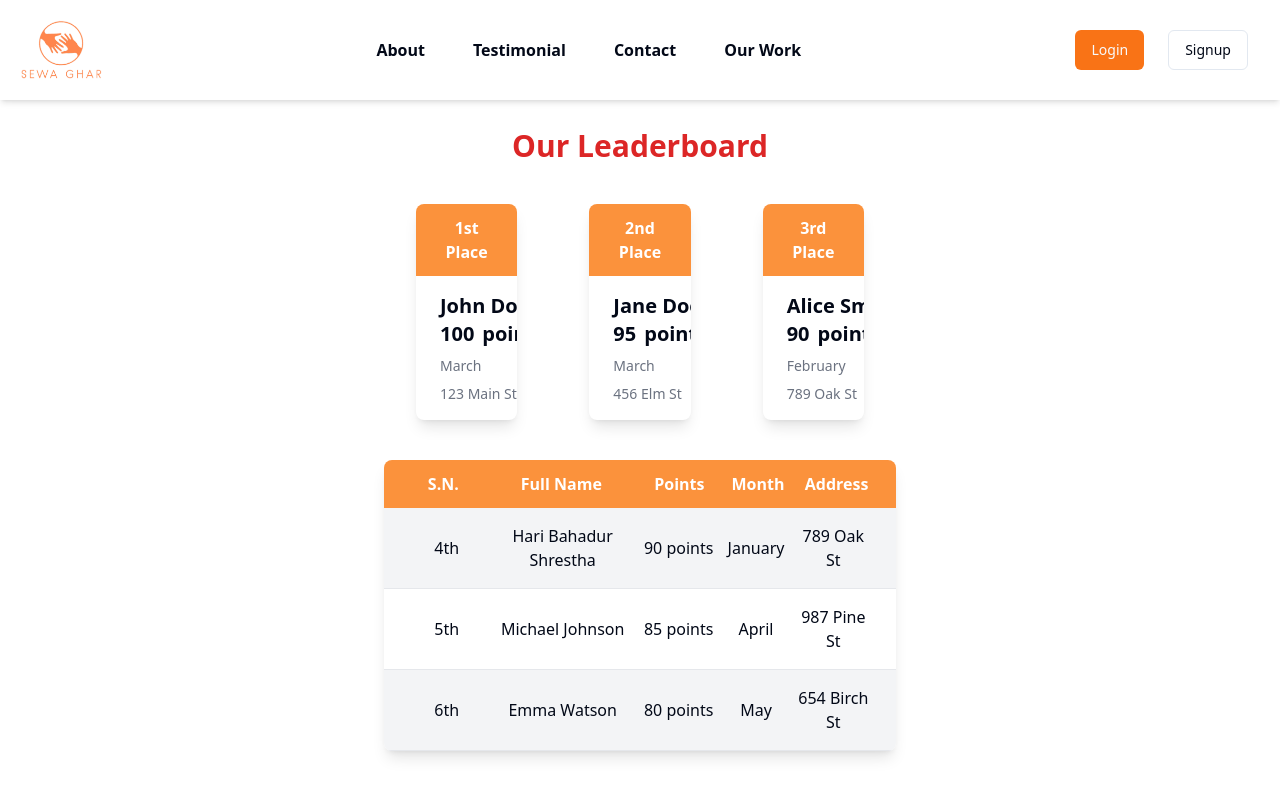
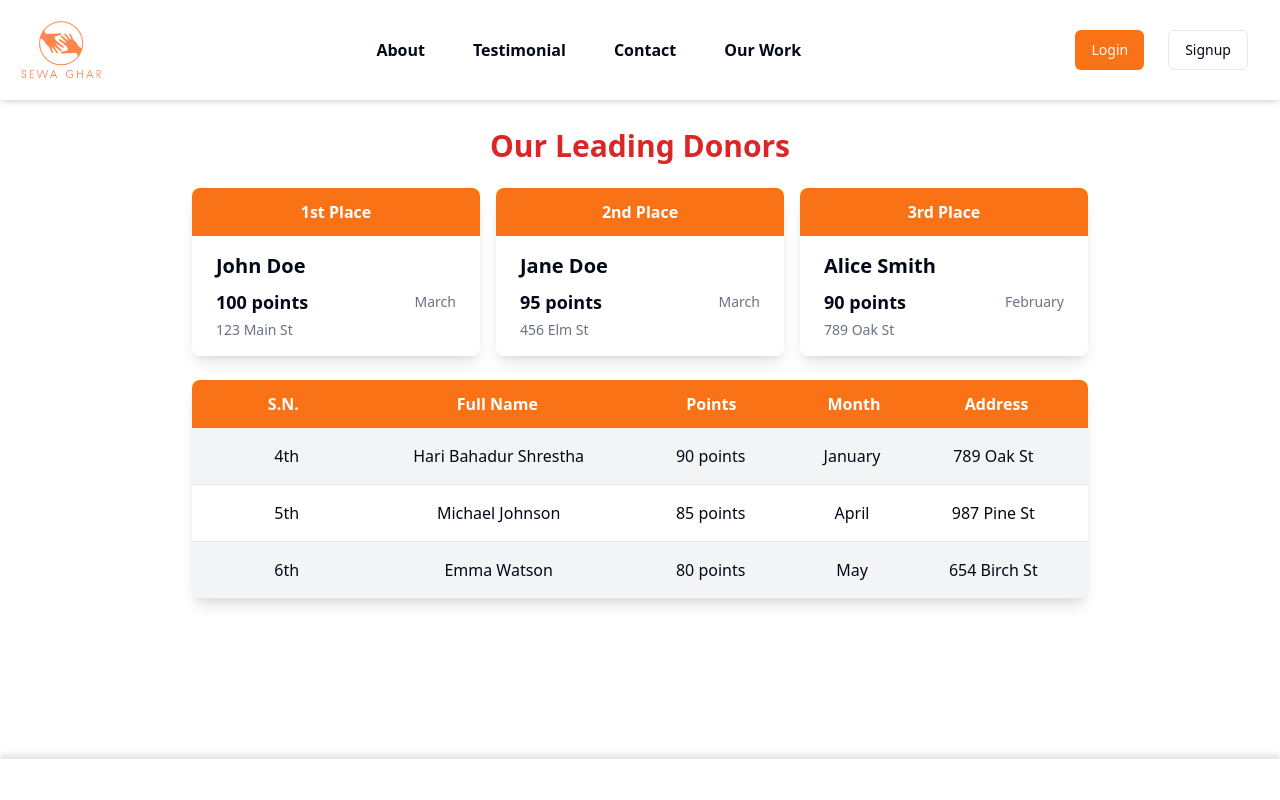
Before and after one commit to radhikaneupane93/sewa-ghar, a React (Vite) app in the folder frontend/: page /Leaderboard in a window 1280 px wide. Shown: the top 800 px of the page. Built offline with nearby package versions, Linux system fonts and the light colour scheme.

Commit message:
Modified Leaderboard Ui

```diff
--- a/frontend/src/pages/Leaderboard.tsx
+++ b/frontend/src/pages/Leaderboard.tsx
@@ -11,11 +11,8 @@ interface LeaderboardEntry {
 
 const Leaderboard: React.FC = () => {
   const [leaderboardData, setLeaderboardData] = useState<LeaderboardEntry[]>([]);
-
-
   useEffect(() => {
     const fetchData = async () => {
-
       const data: LeaderboardEntry[] = [
         { id: 1, name: "John Doe", points: 100, month: "March", address: "123 Main St", rank: "1st" },
         { id: 2, name: "Jane Doe", points: 95, month: "March", address: "456 Elm St", rank: "2nd" },
@@ -23,57 +20,41 @@ const Leaderboard: React.FC = () => {
         { id: 4, name: "Hari Bahadur Shrestha", points: 90, month: "January", address: "789 Oak St", rank: "3rd" },
         { id: 5, name: "Michael Johnson", points: 85, month: "April", address: "987 Pine St", rank: "5th" },
         { id: 6, name: "Emma Watson", points: 80, month: "May", address: "654 Birch St", rank: "6th" },
-
       ];
-
-
       const sortedData = data.sort((a, b) => b.points - a.points);
-
-
       const rankedData = sortedData.map((entry, index) => ({
         ...entry,
         rank: `${index + 1}${index === 0 ? "st" : index === 1 ? "nd" : index === 2 ? "rd" : "th"}`,
       }));
-
       setLeaderboardData(rankedData);
     };
 
     fetchData();
   }, []);
 
-
   const topUsers = leaderboardData.slice(0, 3);
   const otherUsers = leaderboardData.slice(3);
 
   return (
-    <div className="mt-32">
-      <div className="mt-10 max-w-lg mx-auto">
-        <h2 className="text-3xl font-bold mb-6 text-center text-red-600">Our Leaderboard</h2>
-
-        <div className="flex justify-center gap-10 p-4">
+    <div className="max-w-4xl mx-auto mt-32">
+      <h2 className="text-3xl font-semibold text-red-600 mb-6 text-center">Our Leading Donors</h2>
+      <div className="grid grid-cols-1 sm:grid-cols-2 lg:grid-cols-3 gap-4">
         {topUsers.map((user) => (
-            <div key={user.id} className="bg-white shadow-lg rounded-lg overflow-hidden mx-4 max-w-full max-                                                                                                    h-full">
-              <div className="bg-orange-400 py-3 px-5 font-bold text-white text-center">
-                {user.rank} Place
+          <div key={user.id} className="bg-white shadow-lg rounded-lg overflow-hidden transform hover:scale-105 transition-transform duration-300 ease-in-out">
+            <div className="bg-orange-500 py-3 px-5 font-bold text-white text-center">{user.rank} Place</div>
+            <div className="px-6 py-4">
+              <div className="text-xl font-bold mb-2">{user.name}</div>
+              <div className="flex items-center justify-between">
+                <div className="text-lg font-bold">{user.points} points</div>
+                <div className="text-sm text-gray-500">{user.month}</div>
               </div>
-              <div className="px-6 py-4 w-64">
-                <div className="items-center justify-between">
-                  <div className="text-xl font-bold">{user.name}</div>
-                  <div className="flex gap-2">
-                    <div className="text-xl font-bold">{user.points}</div>
-
-                    <div className="text-xl font-bold"> points</div>
-                  </div>
-                </div>
-                <div className="text-sm text-gray-500 mt-2">{user.month}</div>
-                <div className="text-sm text-gray-500 mt-2">{user.address}</div>
+              <div className="text-sm text-gray-500 mt-1">{user.address}</div>
             </div>
           </div>
         ))}
       </div>
-
       <div className="bg-white shadow-lg rounded-lg overflow-hidden mt-6">
-          <div className="flex bg-orange-400 py-3 px-5 font-bold text-white">
+        <div className="flex bg-orange-500 py-3 px-5 font-bold text-white">
           <div className="w-1/6 text-center">S.N.</div>
           <div className="w-2/6 text-center">Full Name</div>
           <div className="w-1/6 text-center">Points</div>
@@ -81,12 +62,7 @@ const Leaderboard: React.FC = () => {
           <div className="w-1/6 text-center">Address</div>
         </div>
         {otherUsers.map((entry, index) => (
-            <div
-              key={entry.id}
-              className={`px-6 py-4 flex items-center justify-between ${
-                index % 2 === 0 ? "bg-gray-100" : ""
-              } border-b border-gray-200`}
-            >
+          <div key={entry.id} className={`px-6 py-4 flex items-center justify-between ${index % 2 === 0 ? "bg-gray-100" : ""} border-b border-gray-200 transition-all duration-300 ease-in-out transform hover:bg-gray-200 hover:scale-105`}>
             <div className="w-1/6 text-center">{entry.rank}</div>
             <div className="w-2/6 text-center">{entry.name}</div>
             <div className="w-1/6 text-center">{entry.points} points</div>
@@ -96,7 +72,6 @@ const Leaderboard: React.FC = () => {
         ))}
       </div>
     </div>
-    </div>
   );
 };
 
```
Lines whose indentation alone changed are shown as unchanged.
